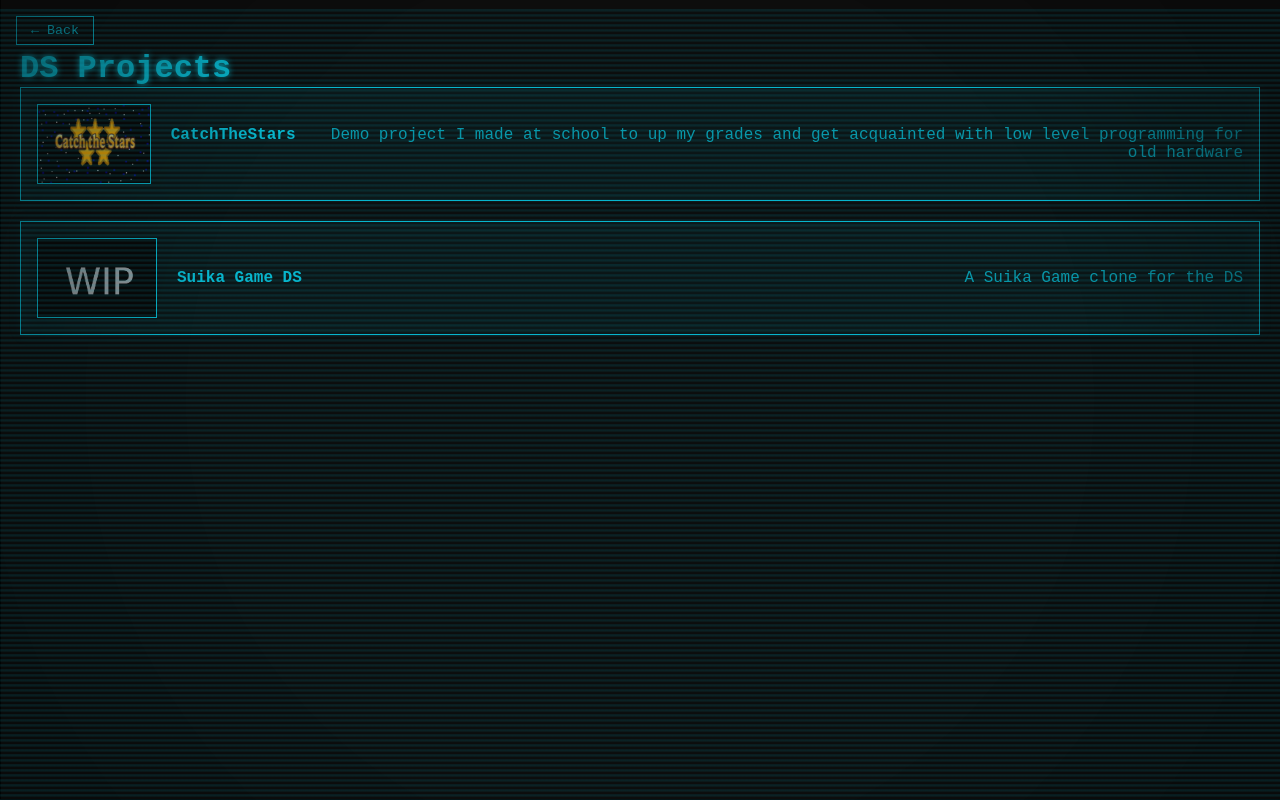
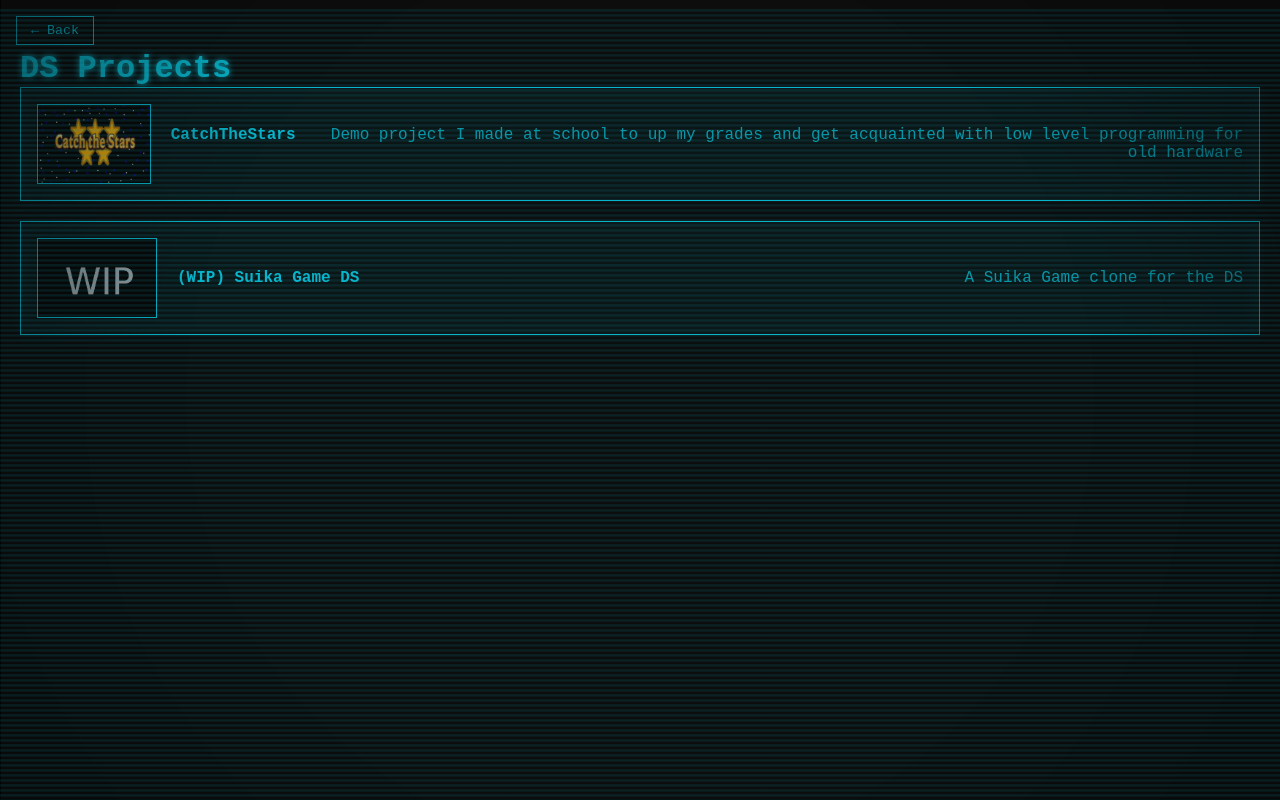
Before and after one commit to UwUguasha/Website-Portfolio, a Next.js app: page /ds in a window 1280 px wide. Built offline with nearby package versions, Linux system fonts and the light colour scheme.

Commit message:
added wip tag to Dashbreaker and SuikaGameDs

```diff
--- a/app/ds/page.tsx
+++ b/app/ds/page.tsx
@@ -34,7 +34,7 @@ export default function NintendoDsPage() {
         <img src="/SuikaGameDsImage.png" className="project-image" />
 
         <div className="project-content">
-          <div className="project-title">Suika Game DS</div>
+          <div className="project-title">(WIP) Suika Game DS</div>
 
           <div className="project-desc">
             A Suika Game clone for the DS
--- a/app/pc/page.tsx
+++ b/app/pc/page.tsx
@@ -45,10 +45,10 @@ export default function PCPage() {
 
     <a href="https://github.com/UwUguasha/Gamejam-Project-25-26" target="_blank">
       <div className="box project-card">
-        <img src="/project2.jpg" className="project-image" />
+        <img src="/SuikaGameDsImage.png" className="project-image" />
 
         <div className="project-content">
-          <div className="project-title">Dashbreaker</div>
+          <div className="project-title">(WIP) Dashbreaker</div>
 
           <div className="project-desc">
             A 3D game inspired by franchises like Sonic or the game Haste, for the Manacor-Inca GameJam of 2026
```
